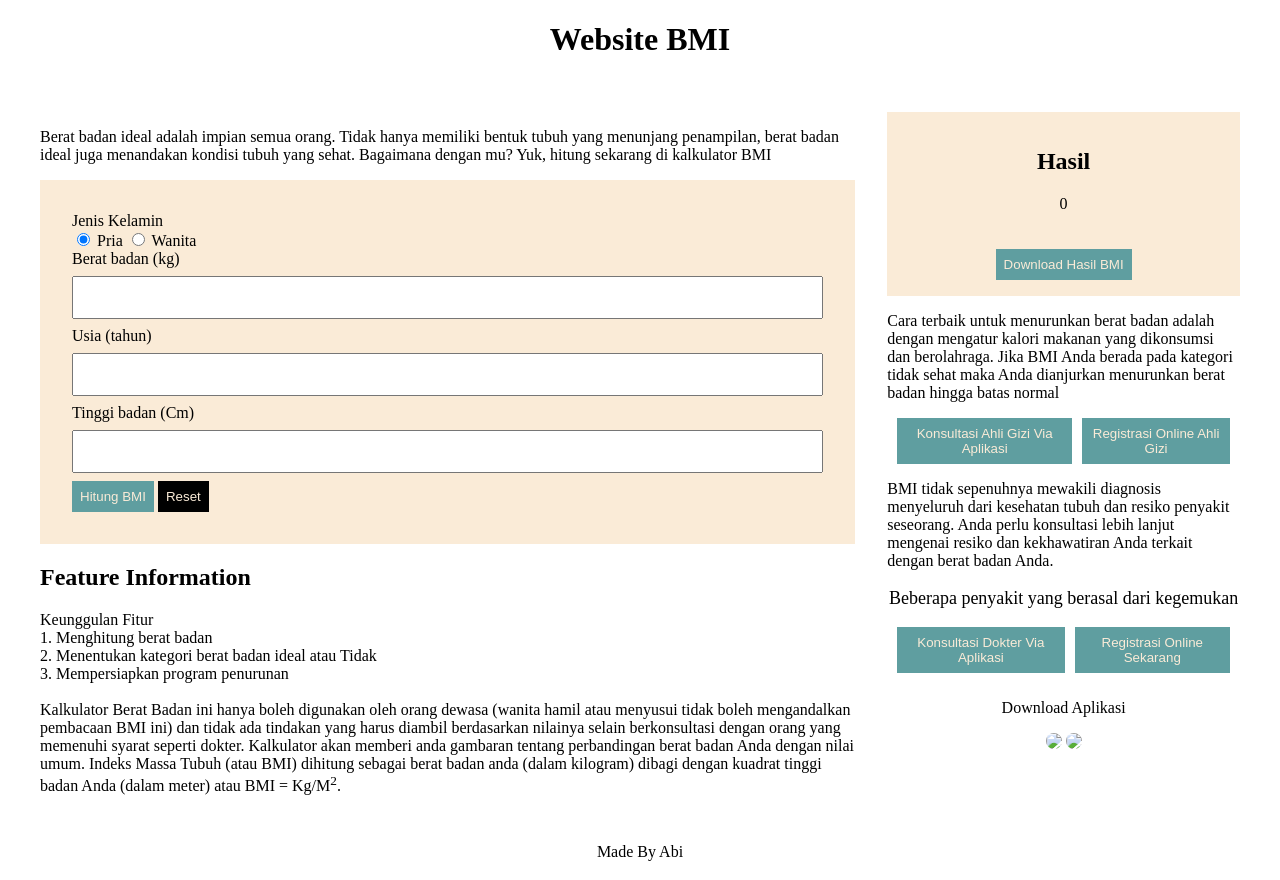
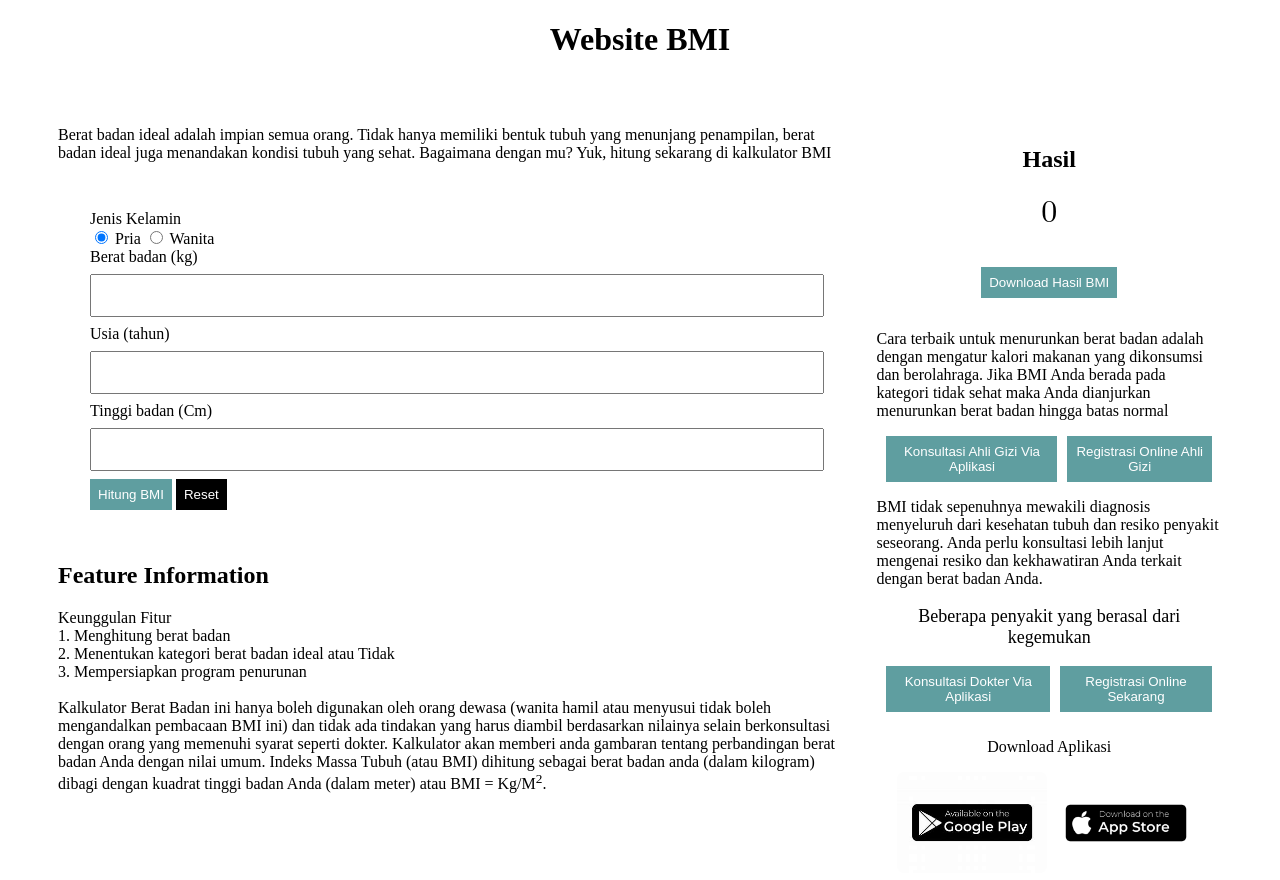
Before and after one commit to revou-fundamental-course/20-jan-25-AbiNulhakim12, a plain HTML site: page index.html in a window 1280 px wide. Shown: the top 880 px of the page. Drawn offline with Linux system fonts and the light colour scheme.

Commit message:
perbaikan

```diff
--- a/css/style.css
+++ b/css/style.css
@@ -2,8 +2,11 @@
 
 main {
   display: flex;
-  gap: 32px;
-  padding: 32px;
+  justify-content: space-between;
+  gap: 20px;
+  margin: 20px;
+  padding: 30px;
+  max-width: 1200px;
 }
 
 footer {
@@ -22,7 +25,7 @@ input[type="number"] {
 }
 
 form {
-  background-color: antiquewhite;
+  background-color: rgb(255, 255, 255);
   padding: 32px;
 }
 
@@ -35,7 +38,7 @@ form {
 button {
   border: none;
   padding: 8px;
-  color: antiquewhite;
+  color: rgb(255, 255, 255);
 }
 
 .Bg-Hitam {
@@ -49,11 +52,12 @@ button {
 .result-section {
   padding: 16px;
   text-align: center;
-  background-color: antiquewhite;
+  background-color: rgb(255, 255, 255);
 }
 
-#hasil-bmi {
-  font-size: xxx-large;
+.hasil-bmi {
+  font-size: xx-large;
+  font-style: bold;
   font-family: math;
 }
 
--- a/index.html
+++ b/index.html
@@ -15,7 +15,7 @@
 
     <main>
       <!--bagian kiri-->
-      <section>
+      <section class="bagian-kiri">
         <!-- awalan -->
         <article>
           <p>
@@ -94,14 +94,14 @@
           </p>
         </article>
       </section>
-
-      <section>
+      <!--bagian kanan-->
+      <section class="bagian-kanan">
         <section class="result-section">
           <header>
             <h2>Hasil</h2>
           </header>
 
-          <div>
+          <div class="hasil-bmi">
             <span id="Hasil-bmi">0</span>
           </div>
           <h3 id="result-title" class="result-title"></h3>
@@ -142,15 +142,16 @@
           <button class="Ahli">Konsultasi Dokter Via Aplikasi</button>
           <button class="Ahli">Registrasi Online Sekarang</button>
         </div>
-
+        <!--Bagian Logo-->
         <div class="download-app">
           <p>Download Aplikasi</p>
           <div>
-          <img src="Google.png" class="img-content">
-          <img src="Apple.png" class="img-content">
+          <img src="img container\Google.png" class="img-content">
+          <img src="img container\Apple.png" class="img-content">
           </div>
       </section>
     </main>
+    <!--bagian kaki-->
     <footer>
       <span>Made By Abi</span>
     </footer>
```
